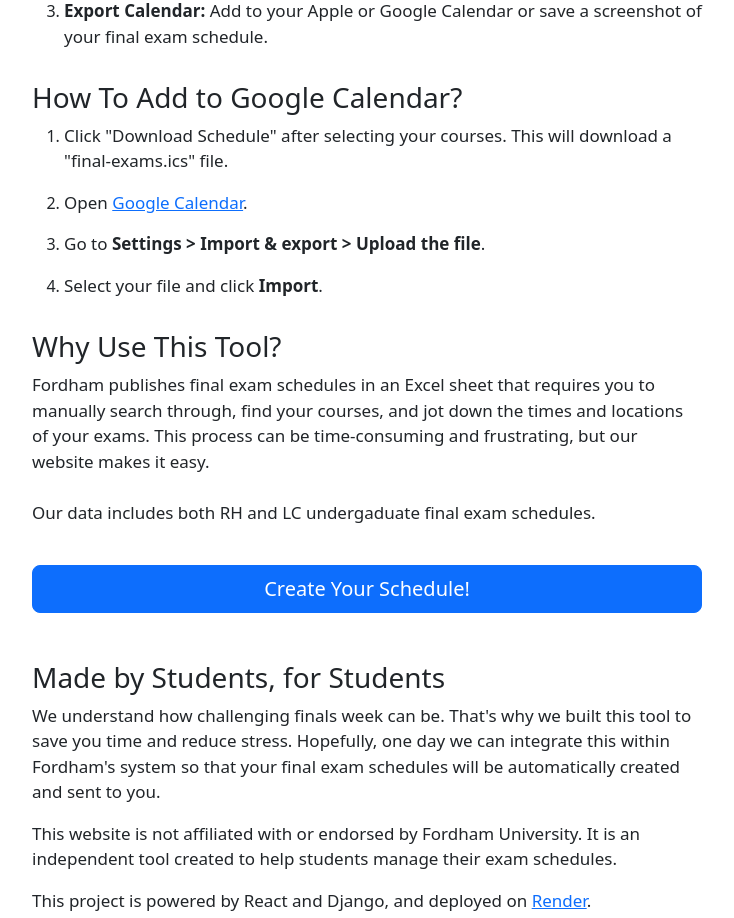
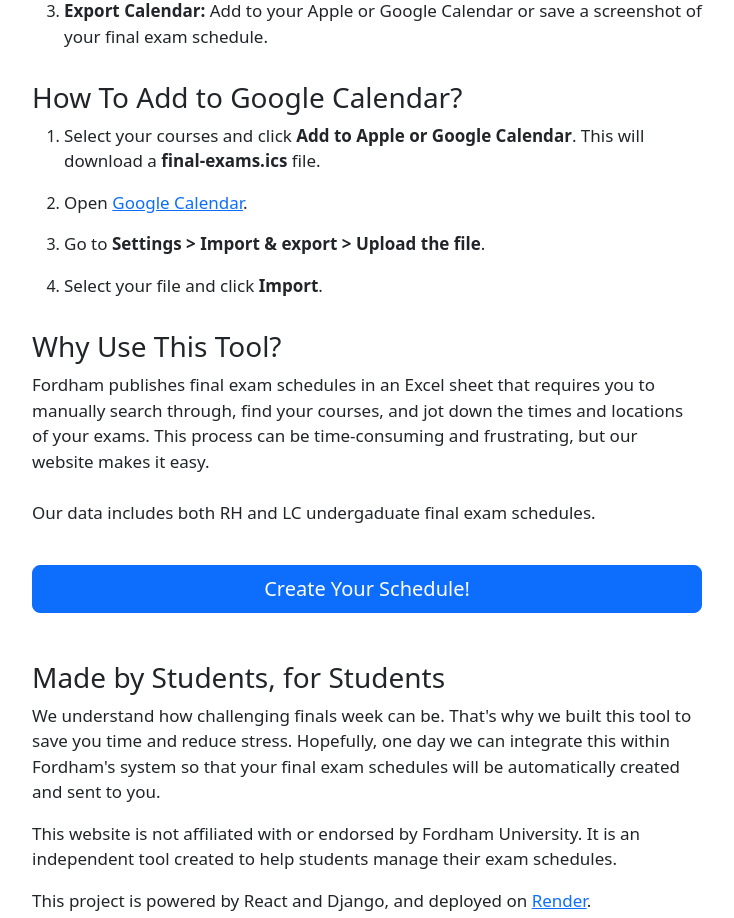
Before and after one commit to ikalmikov16/Fordham-Final-Exam-Scheduler, a React (Vite) app in the folder frontend/: page / in a window 1280 px wide. Shown: the part 840-1758 px from the top of the page, without its empty margins (273-1007 px from the left). Built offline with nearby package versions, Linux system fonts and the light colour scheme; no server answers.

Commit message:
Changed text

```diff
--- a/frontend/src/components/AppleCalendar.jsx
+++ b/frontend/src/components/AppleCalendar.jsx
@@ -5,7 +5,7 @@ function AppleCalendarButton({ onExport }) {
   return (
     <Button onClick={onExport} variant="primary">
       {" "}
-      Download Schedule{" "}
+      Add to Apple or Google Calendar{" "}
     </Button>
   );
 }
--- a/frontend/src/pages/HomePage.jsx
+++ b/frontend/src/pages/HomePage.jsx
@@ -52,7 +52,7 @@ const HomePage = () => {
       <ol>
         <li>
           <p>
-            Click "Download Schedule" after selecting your courses. This will download a "final-exams.ics" file.
+            Select your courses and click <b>Add to Apple or Google Calendar</b>. This will download a <b>final-exams.ics</b> file.
           </p>
         </li>
         <li>
```
